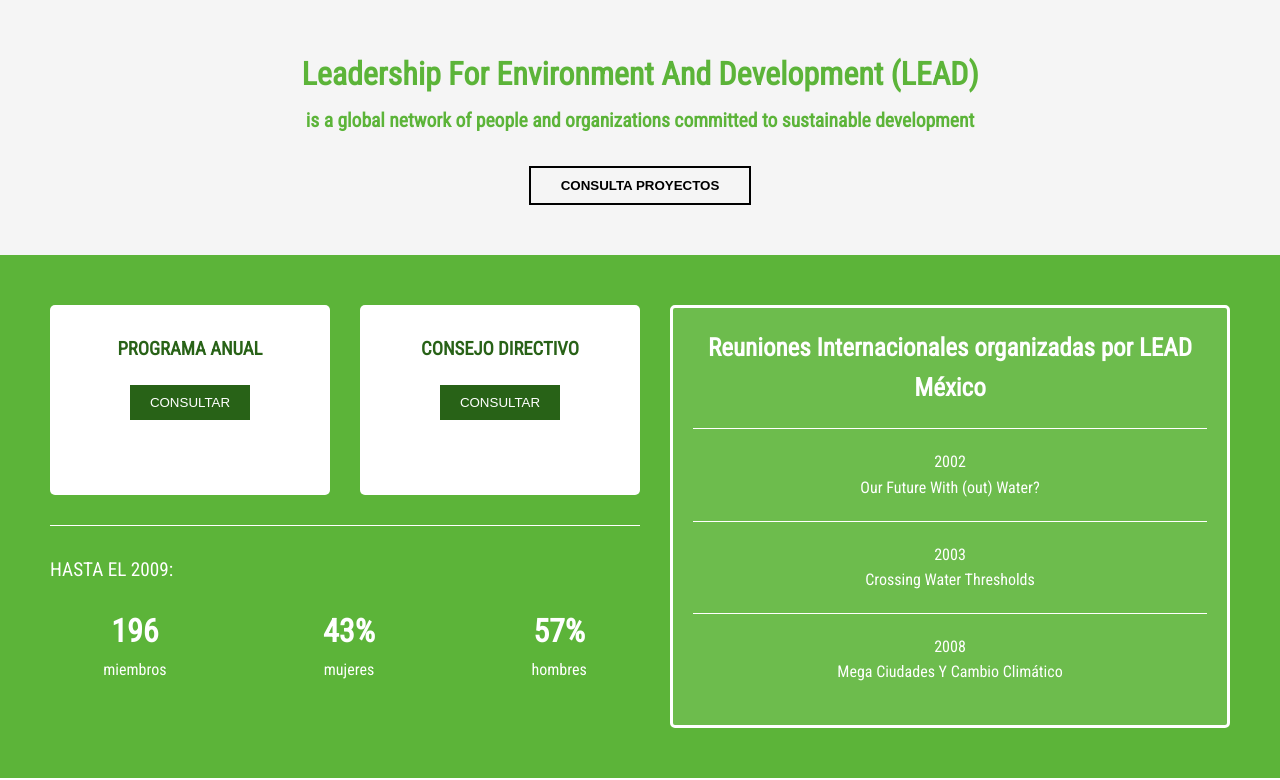
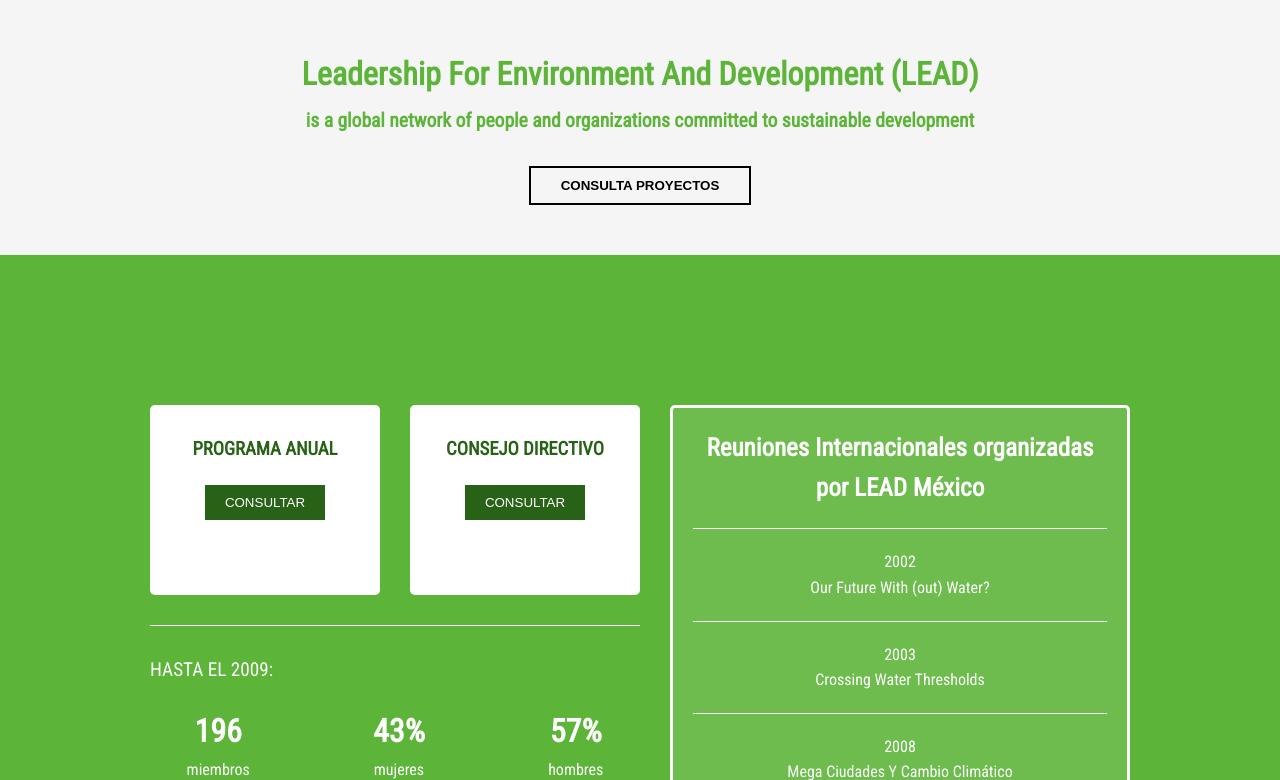
Before and after one commit to spinalfiver733/LEAD_Project, a PHP site: page / in a window 1280 px wide. Shown: the part 282-1062 px from the top of the page. Run offline with PHP 8.4, Linux system fonts and the light colour scheme.

Commit message:
Cambios en los estilos

```diff
--- a/estilos.css
+++ b/estilos.css
@@ -148,7 +148,7 @@
     /* Info Cards Section */
     .info-cards {
         background-color: var(--primary-light);
-        padding: 50px;
+        padding: 150px;
         color: white;
         display: grid;
         grid-template-columns: repeat(2, 1fr) 2fr;
```
